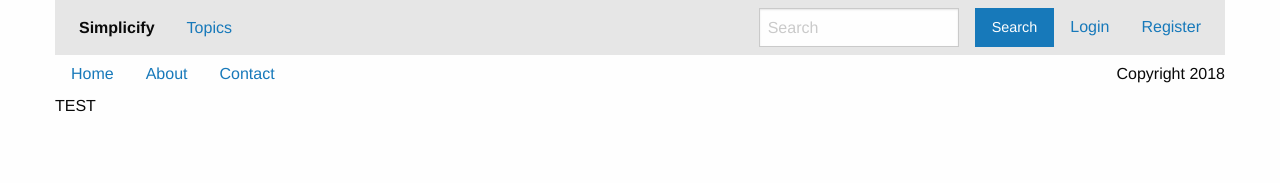
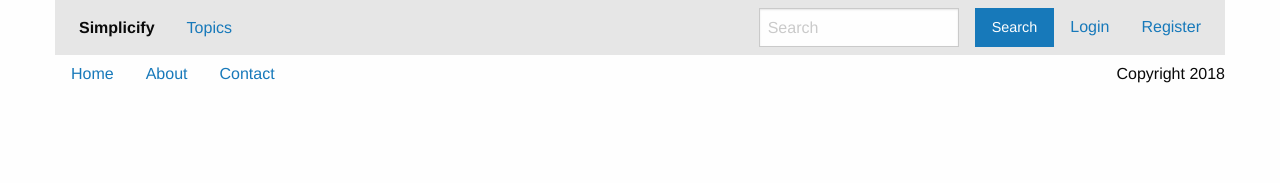
Before and after one commit to CarlJohnston/domauthority_client, a React (Create React App) app in the folder frontend/: page / in a window 1280 px wide. Shown: the top 183 px of the page. Built offline with nearby package versions, Linux system fonts and the light colour scheme.

Commit message:
Remove test text

```diff
--- a/frontend/src/components/Home/Home.js
+++ b/frontend/src/components/Home/Home.js
@@ -6,7 +6,6 @@ class Home extends Component {
     return (
       <div>
         <div className="grid-container">
-        <p>TEST</p>
         </div>
       </div>
     );
```
